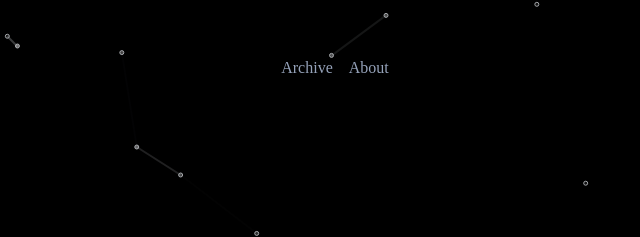
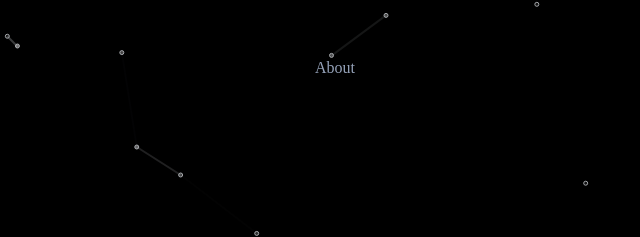
Before and after one commit to Blesson-23/Blesson-github.io, a plain HTML site: page index.html in a window 1280 px wide. Shown: the top 237 px of the page, 617-1257 px from the left. Drawn offline with Linux system fonts and the light colour scheme; a small style sheet from the web is missing; a web font is replaced by a local one.

Commit message:
Update index.html

```diff
--- a/index.html
+++ b/index.html
@@ -21,7 +21,6 @@
             </ul>
             <nav class="nav-links">
                 <ul>
-                    <li><a href="archive/index.html">Archive</a></li>
                     <li><a href="#about">About</a></li>
                 </ul>
             </nav>
```
